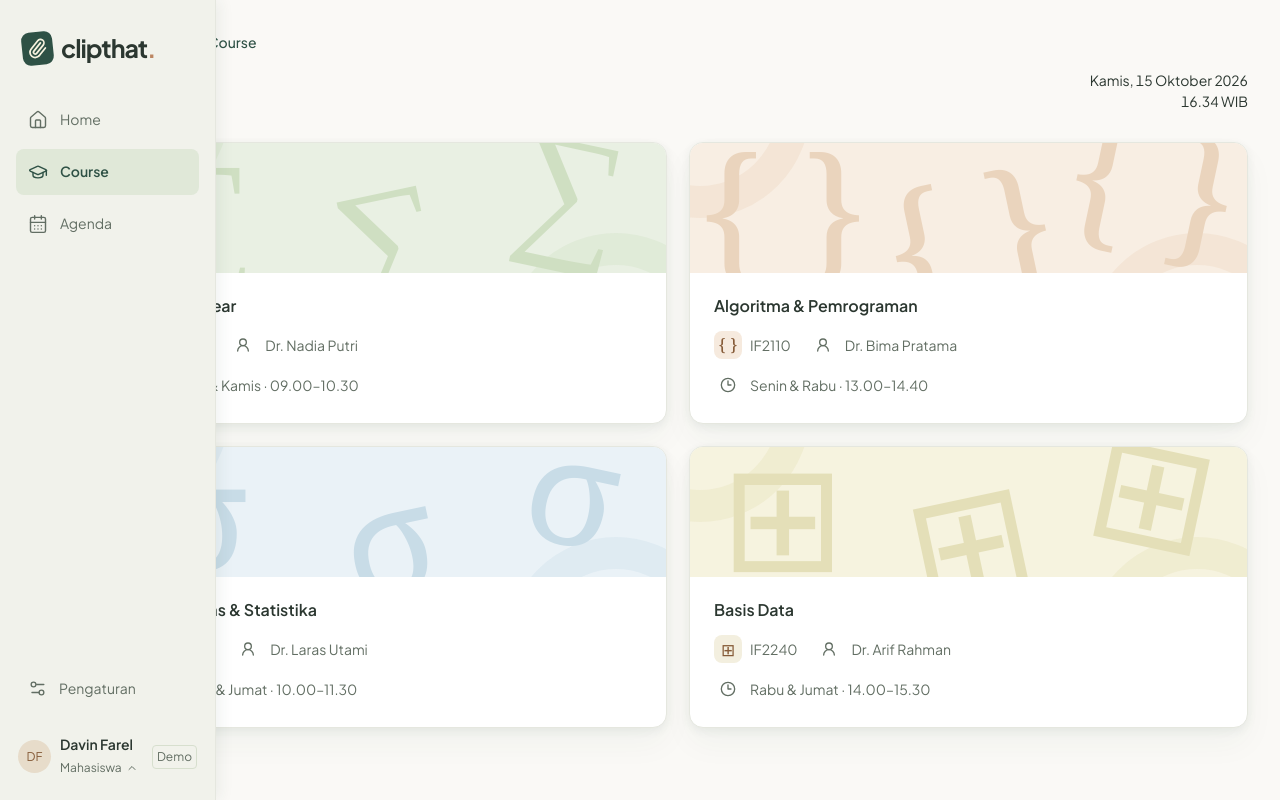
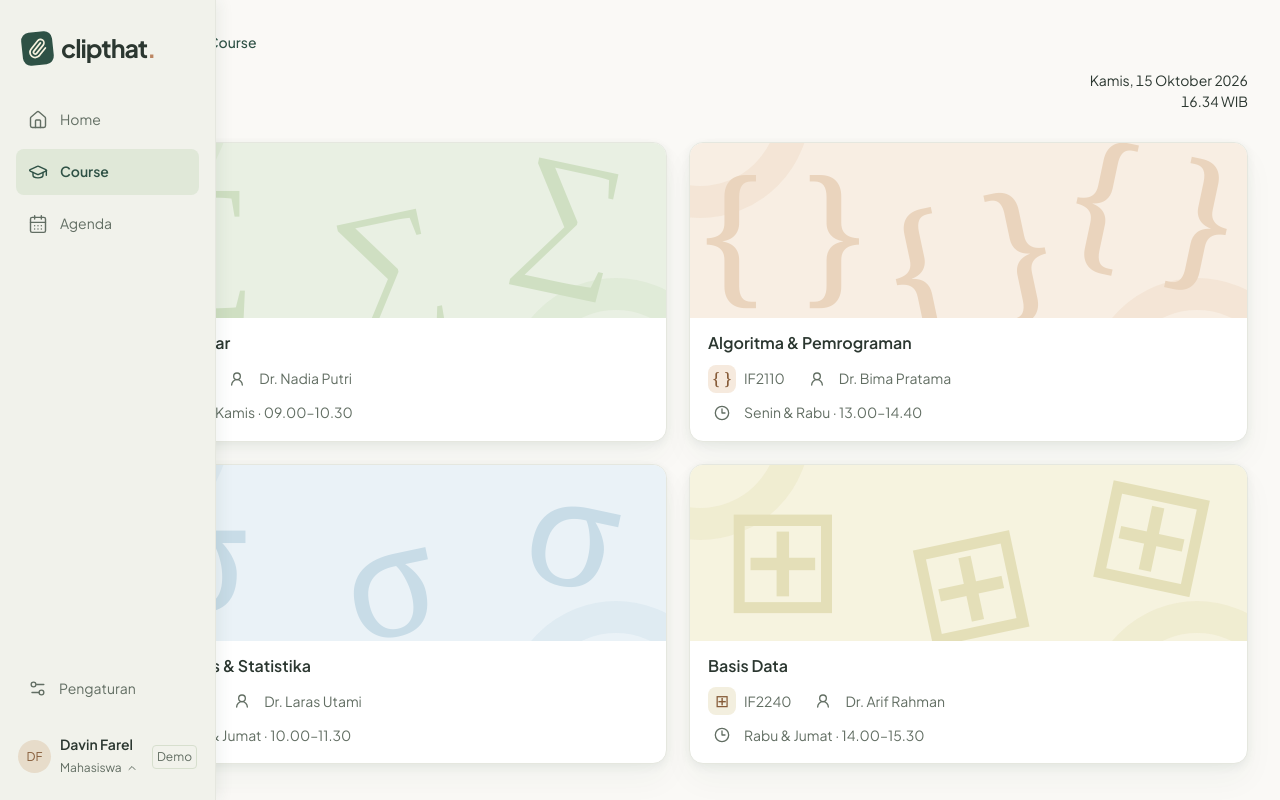
Before and after one commit to davchristian/ClipThat, a Next.js app in the folder Frontend/: page /classes in a window 1280 px wide. Built offline with nearby package versions, Linux system fonts and the light colour scheme.

Commit message:
fix layout

```diff
--- a/Frontend/src/app/classes/course.css
+++ b/Frontend/src/app/classes/course.css
@@ -3,6 +3,38 @@
   display: grid;
   grid-template-columns: repeat(2, minmax(0, 1fr));
   gap: 22px;
+}
+@media (min-width: 851px) {
+  .page-container:has(> .course-grid) {
+    display: flex;
+    flex-direction: column;
+    height: 100%;
+  }
+  .page-container:has(> .course-grid) > .breadcrumbs,
+  .page-container:has(> .course-grid) > .page-heading {
+    flex-shrink: 0;
+  }
+  .page-container > .course-grid {
+    flex: 1;
+    min-height: 0;
+    grid-auto-rows: minmax(0, 1fr);
+  }
+  .course-grid .course-tile {
+    min-height: 0;
+  }
+  .course-grid .course-tile-banner {
+    flex: 1;
+    height: auto;
+    min-height: 0;
+  }
+  .course-grid .course-tile-info {
+    flex-shrink: 0;
+    padding: 14px 18px;
+  }
+  .course-grid .course-tile-meta {
+    margin-top: 10px;
+    gap: 6px 18px;
+  }
 }
 .course-tile {
   --course-pattern: #cfdfc2;
```
